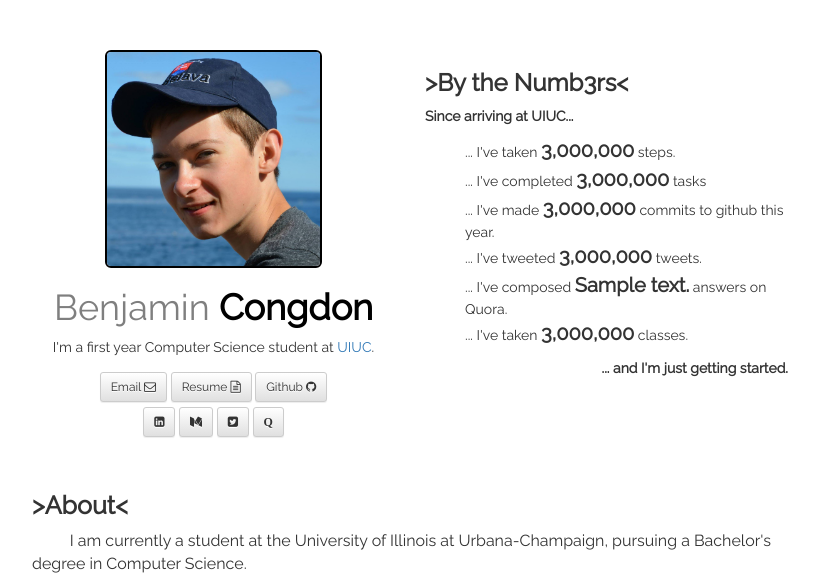
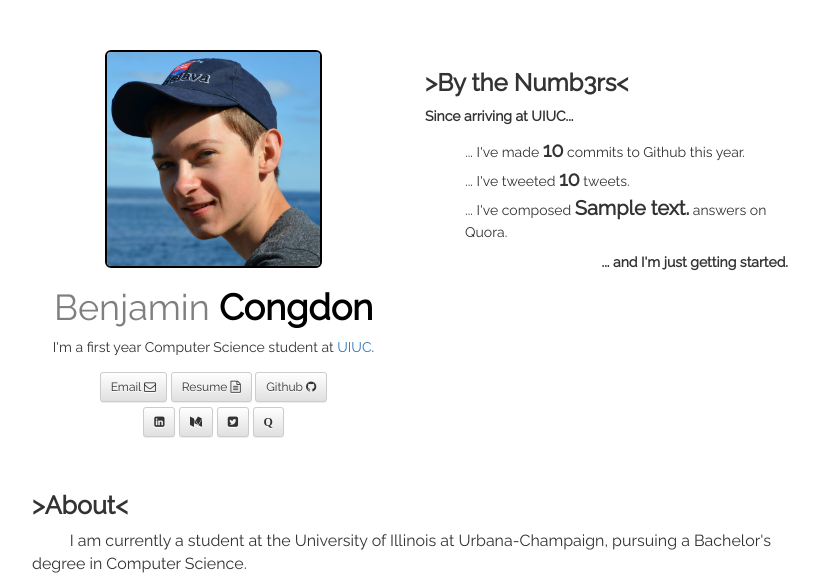
Before and after one commit to bcongdon/PersonalWebsite, a Flask app: template app/templates/index.html in a window 1280 px wide. Shown: the top 577 px of the page, without its empty margins (230-1049 px from the left). Run offline with Flask 2, Linux system fonts and the light colour scheme; the template is opened without the code that fills it: most values are stand-ins (such as "Sample title", 1, 10 or a date in 2020); parts of the project's set-up code (start-up, migrations or seed data) failed here and were passed over; some libraries are stand-ins or nearby versions.

Commit message:
Github/Twitter scrapers

```diff
--- a/app/static/css/default.css
+++ b/app/static/css/default.css
@@ -3,7 +3,6 @@ body {
   padding-top: 50px;
   padding-bottom: 20px;
   font-family: "Raleway";
-
 }
 
 /* Everything but the jumbotron gets side spacing for mobile first views */
--- a/app/templates/index.html
+++ b/app/templates/index.html
@@ -89,12 +89,9 @@
         <h3><b>>By the Numb3rs<</b></h3>
         <p><strong>Since arriving at UIUC...</strong></p>
         <ul style="list-style-type:none">
-          <li>... I've taken <span class="by-the-numbers">3,000,000</span> steps.</li>
-          <li>... I've completed <span class="by-the-numbers">3,000,000</span> tasks</li>
-          <li>... I've made <span class="by-the-numbers">3,000,000</span> commits to github this year.</li>
-          <li>... I've tweeted <span class="by-the-numbers">3,000,000</span> tweets.</li>
+          <li>... I've made <span class="by-the-numbers">{{ github_commits }}</span> commits to Github this year.</li>
+          <li>... I've tweeted <span class="by-the-numbers">{{ tweets }}</span> tweets.</li>
           <li>... I've composed <span class="by-the-numbers">{{ quora_answers }}</span> answers on Quora.</li>
-          <li>... I've taken <span class="by-the-numbers">3,000,000</span> classes.</li>
         </ul>
         <p style="text-align: right"><strong>... and I'm just getting started.</strong></p>
       </div>
@@ -284,7 +281,7 @@
     <!-- CS 196 -->
     <div class="row project">
       <div class="col-md-3 project-title">
-        <a href="http://ludumdare.com/compo/ludum-dare-29/?action=preview&uid=36045">Course Assistant <br>- CS 196</a>
+        <a href="https://courses.engr.illinois.edu/cs19625/#/">Course Assistant <br>- CS 196</a>
       </div>
       <div class="col-md-6">
         <ul style="list-style-type:circle; padding-left: 5px;">
--- a/app/views.py
+++ b/app/views.py
@@ -10,7 +10,10 @@ personal_stats = stats.Stats()
 @app.route('/index')
 def index():
 	global personal_stats
-	return render_template("index.html", quora_answers=personal_stats.quora_answers)
+	return render_template("index.html",
+		quora_answers=personal_stats.quora_answers,
+		github_commits=personal_stats.github_commits,
+		tweets=personal_stats.tweets)
 
 @app.route('/stats')
 def stats():
--- a/app/wunderlist/wunderlist_downloader.py
+++ b/app/wunderlist/wunderlist_downloader.py
@@ -24,7 +24,7 @@ class Wunderlist():
 
         #Open auth file and initialize client
         try:
-            path = os.path.join(os.getcwd(),"app","wunderlist","wunderlist_auth.json")
+            path = os.path.join(os.getcwd(),"append","wunderlist","wunderlist_auth.json")
             with open(path,"r") as f:
                 js = json.loads(f.read())
                 access_token = js['access_token']
```
Also changed, not shown: app/github.py (added, +8 -0 lines), app/stats.py (+6 -1 lines), app/twitter.py (added, +8 -0 lines), 5 other files.
